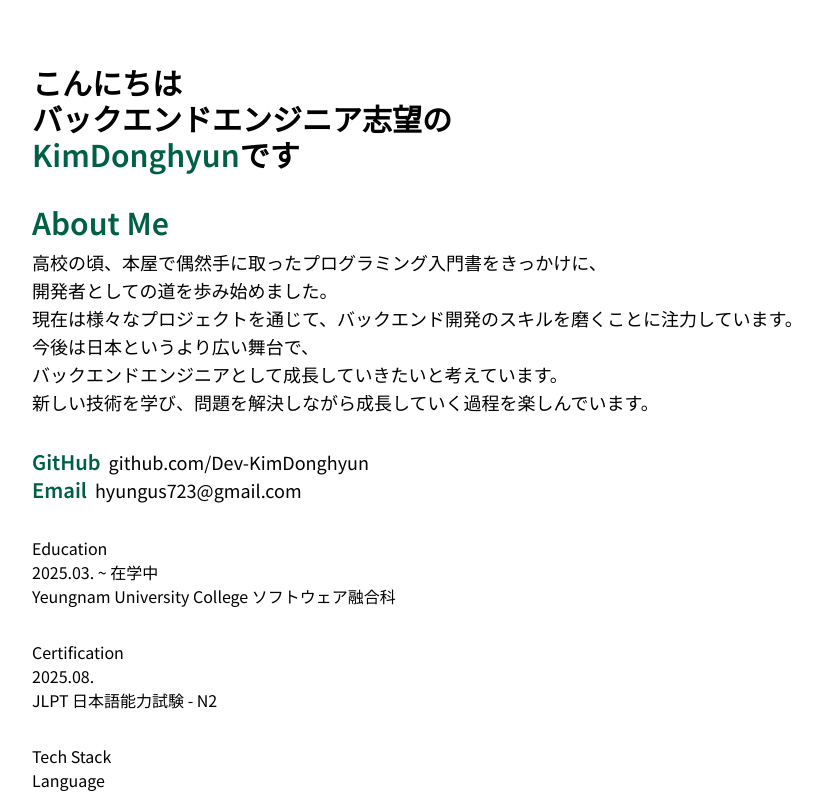
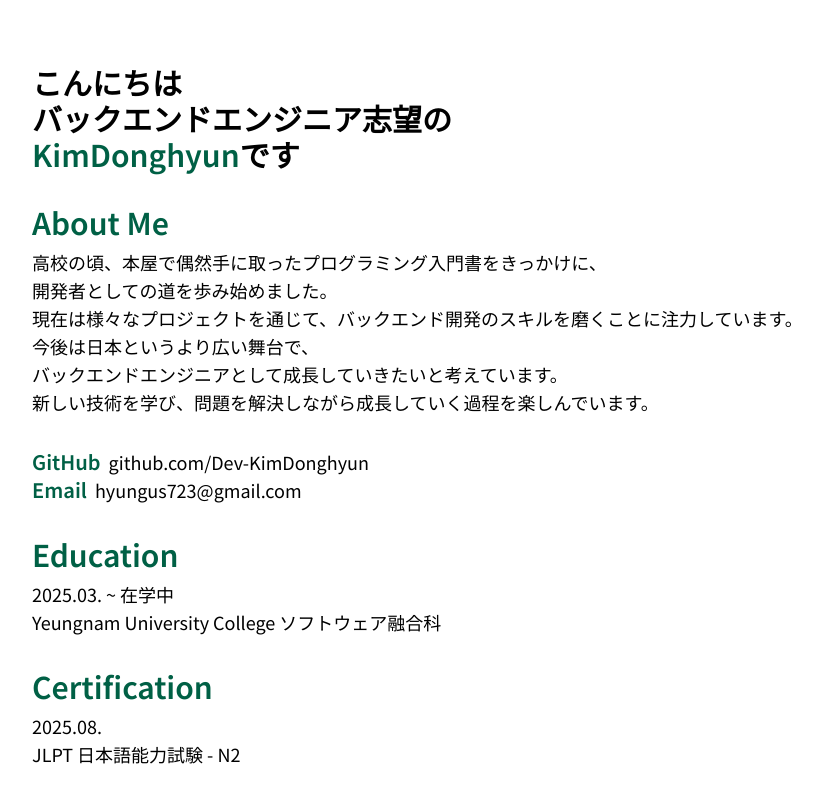
Before and after one commit to Dev-KimDonghyun/Portfolio-Web, a React (Vite) app: page /jp in a window 1280 px wide. Shown: the top 796 px of the page, without its empty margins (208-1030 px from the left). Built offline with nearby package versions, Linux system fonts and the light colour scheme.

Commit message:
chore: Apply Base Styling to CertificationJp.jsx and EducationJp.jsx

```diff
--- a/src/components/jp/CertificationJp.jsx
+++ b/src/components/jp/CertificationJp.jsx
@@ -1,9 +1,9 @@
 const CertificationJp = () => {
   return (
     <div>
-      <h3>Certification</h3>
-      <p>2025.08.</p>
-      <p>JLPT 日本語能力試験 - N2</p>
+      <h3 className="text-2xl md:text-3xl text-emerald-800 font-semibold mb-2">Certification</h3>
+      <p className="text-sm sm:text-lg">2025.08.</p>
+      <p className="text-sm sm:text-lg">JLPT 日本語能力試験 - N2</p>
     </div>
   );
 };
--- a/src/components/jp/EducationJp.jsx
+++ b/src/components/jp/EducationJp.jsx
@@ -1,9 +1,9 @@
 const EducationJp = () => {
   return (
     <div>
-      <h3>Education</h3>
-      <p>2025.03. ~ 在学中</p>
-      <p>Yeungnam University College ソフトウェア融合科</p>
+      <h3 className="text-2xl md:text-3xl text-emerald-800 font-semibold mb-2">Education</h3>
+      <p className="text-sm sm:text-lg">2025.03. ~ 在学中</p>
+      <p className="text-sm sm:text-lg">Yeungnam University College <br className="inline md:hidden"/>ソフトウェア融合科</p>
     </div>
   );
 };
```
